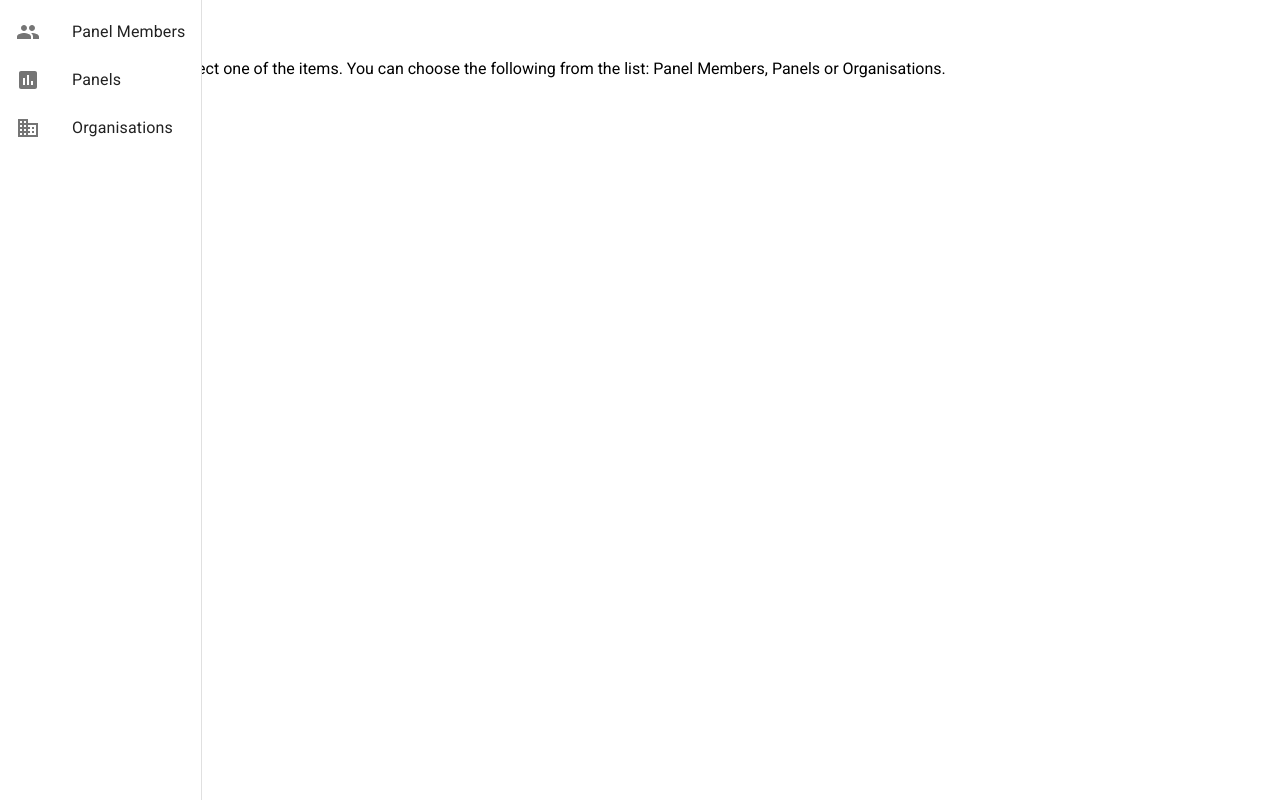
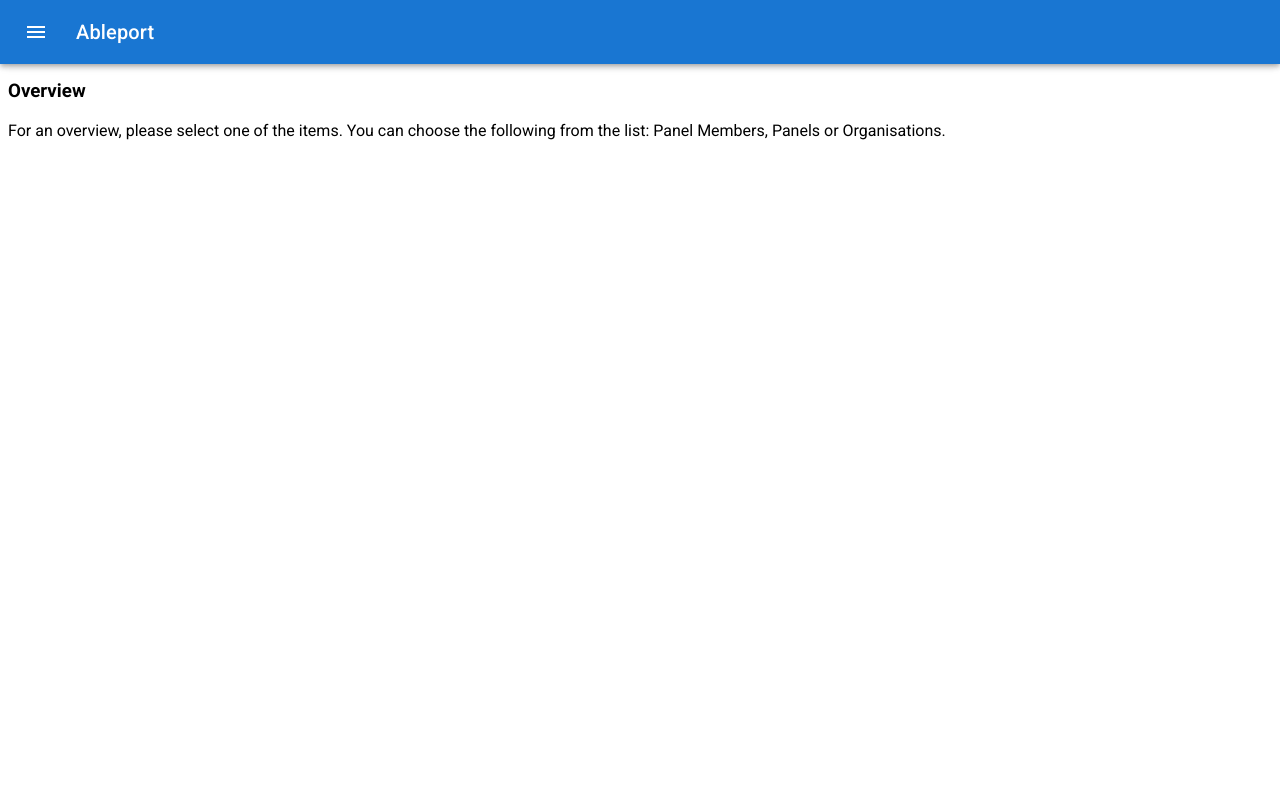
Before and after one commit to hhsrustaceans/ableport, a Next.js app in the folder web/: page /en/admin in a window 1280 px wide. Built offline with nearby package versions, Linux system fonts and the light colour scheme.

Commit message:
feat: collapse sidebar, fix content overlap

```diff
--- a/web/src/app/[locale]/admin/components/Sidebar.tsx
+++ b/web/src/app/[locale]/admin/components/Sidebar.tsx
@@ -11,11 +11,11 @@ import IconPoll from "@mui/icons-material/Poll";
 import IconBusiness from "@mui/icons-material/Business";
 import { Link } from "@/lib/modules/navigation";
 
-export function Sidebar() {
+export function Sidebar({ open }: { open?: boolean }) {
   const t = useTranslations();
 
   return (
-    <Drawer variant="persistent" open>
+    <Drawer open={open}>
       <List>
         <ListItemButton LinkComponent={Link} href="/admin/members">
           <ListItemIcon>
--- a/web/src/app/[locale]/admin/components/Topbar.tsx
+++ b/web/src/app/[locale]/admin/components/Topbar.tsx
@@ -1,5 +1,24 @@
-import { AppBar } from "@mui/material";
+import { AppBar, IconButton, Toolbar, Typography } from "@mui/material";
+import IconMenu from "@mui/icons-material/Menu";
+import { productName } from "@/lib/modules/config";
 
 export function Topbar() {
-  return <AppBar />;
+  return (
+    <AppBar position="fixed">
+      <Toolbar>
+        <IconButton
+          size="large"
+          edge="start"
+          color="inherit"
+          aria-label="menu"
+          sx={{ mr: 2 }}
+        >
+          <IconMenu />
+        </IconButton>
+        <Typography variant="h6" component="div" sx={{ flexGrow: 1 }}>
+          {productName}
+        </Typography>
+      </Toolbar>
+    </AppBar>
+  );
 }
--- a/web/src/app/[locale]/admin/layout.tsx
+++ b/web/src/app/[locale]/admin/layout.tsx
@@ -32,7 +32,7 @@ export default function Layout({ children }: { children: ReactNode }) {
       <main id="app" className={roboto.className}>
         <Topbar />
         <Sidebar />
-        <Box>{children}</Box>
+        <Box sx={{ marginTop: 10 }}>{children}</Box>
       </main>
     </NextIntlClientProvider>
   );
```
